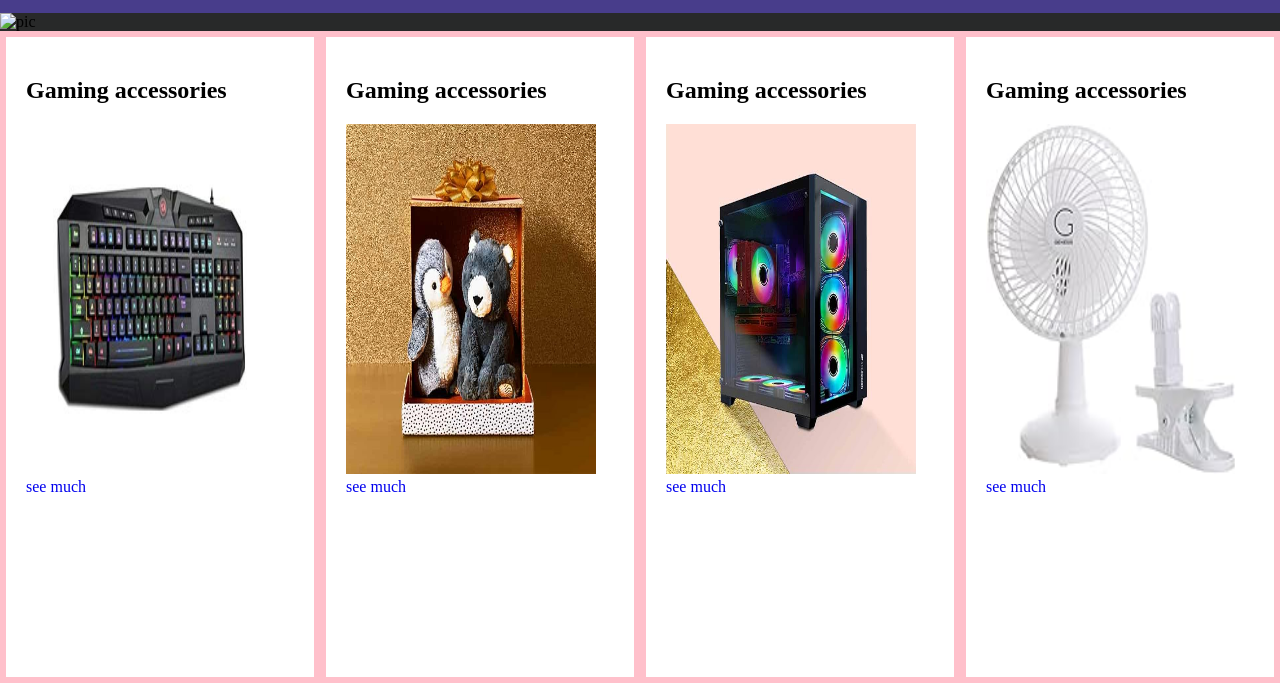
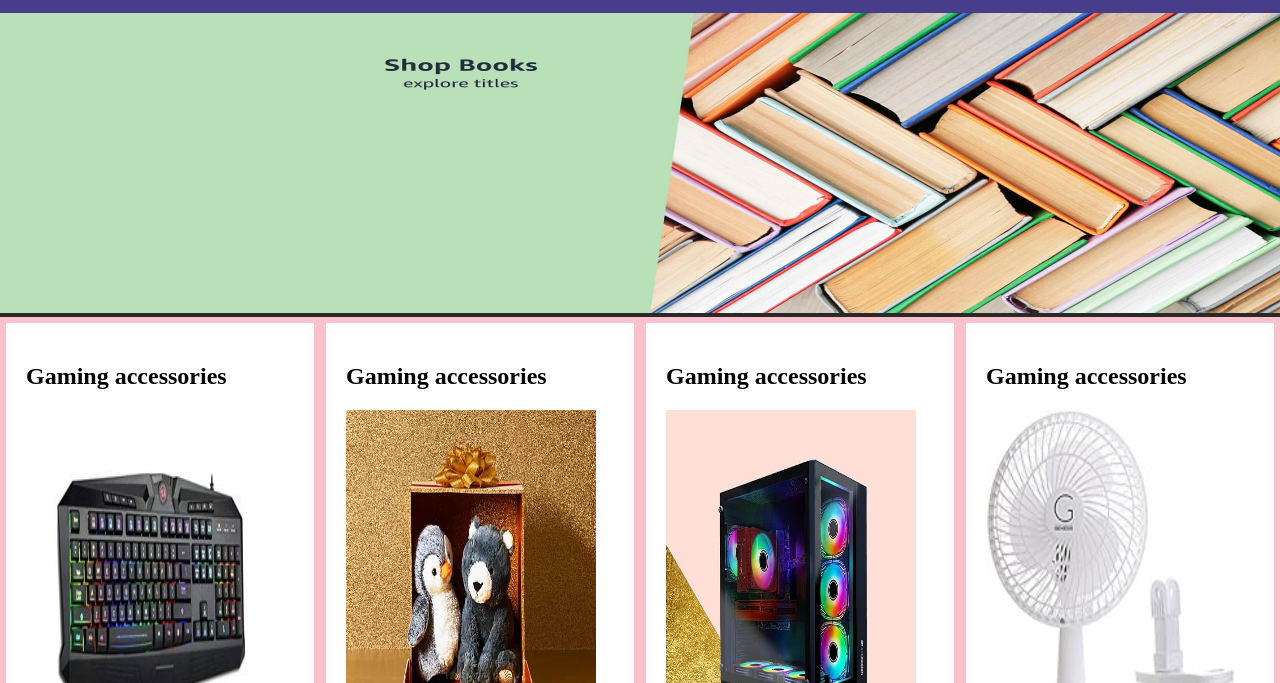
Before and after one commit to ammar0316/amazonlayout, a plain HTML site: page index.html in a window 1280 px wide. Shown: the part 117-800 px from the top of the page. Drawn offline with Linux system fonts and the light colour scheme.

Commit message:
amazonlayout

```diff
--- a/index.html
+++ b/index.html
@@ -54,7 +54,7 @@
     </header>
 
         <div class="contain">
-        <img src="./assests/ page.jpg" alt="pic">
+        <img src="./assests/main page.jpg" alt="pic">
         </div>
 
 
```
